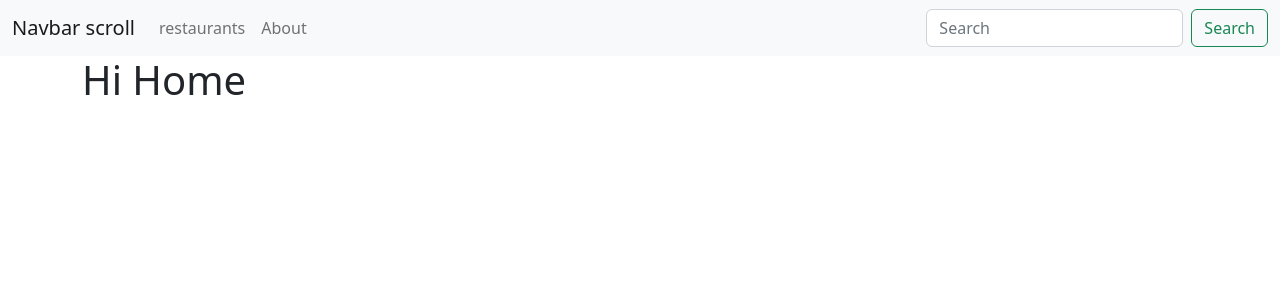
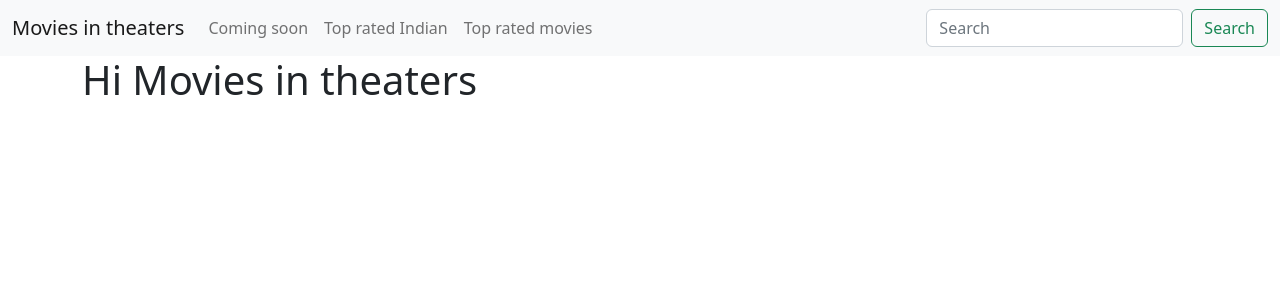
Before and after one commit to tcp1990/G6S10-ReactJS-GradedProject3, a React (Create React App) app in the folder client/: page / in a window 1280 px wide. Shown: the top 300 px of the page. Built offline with nearby package versions, Linux system fonts and the light colour scheme.

Commit message:
[Add/update files]

```diff
--- a/client/src/App.tsx
+++ b/client/src/App.tsx
@@ -11,10 +11,11 @@ function App() {
 
         <Container>
           <Routes>
-            <Route path="/about" element={<h1>Hi About</h1>} />
             <Route path="/restaurants/:id" element={<h1>Hi restaurant details</h1>} />
-            <Route path="/restaurants" element={<h1>Hi restaurants List</h1>} />
-            <Route path="/" element={<h1>Hi Home</h1>} />
+            <Route path="/TopRatedIndian" element={<h1>Hi Top rated Indian</h1>} />
+            <Route path="/TopRatedMovies" element={<h1>Hi Top rated movies</h1>} />
+            <Route path="/ComingSoon" element={<h1>Hi ComingSoon</h1>} />
+            <Route path="/" element={<h1>Hi Movies in theaters</h1>} />
           </Routes>
         </Container>
       </BrowserRouter>
--- a/client/src/components/NavigationMenu.tsx
+++ b/client/src/components/NavigationMenu.tsx
@@ -9,7 +9,7 @@ const NavigationMenu = () => {
     return (
         <Navbar bg="light" expand="lg">
             <Container fluid>
-                <Navbar.Brand to="/" as={NavLink}>Navbar scroll</Navbar.Brand>
+                <Navbar.Brand to="/" as={NavLink}>Movies in theaters</Navbar.Brand>
                 <Navbar.Toggle aria-controls="navbarScroll" />
                 <Navbar.Collapse id="navbarScroll">
                     <Nav
@@ -17,8 +17,9 @@ const NavigationMenu = () => {
                         style={{ maxHeight: '100px' }}
                         navbarScroll
                     >
-                        <Nav.Link to="/restaurants" as={NavLink}>restaurants</Nav.Link>
-                        <Nav.Link to="/about" as={NavLink}>About</Nav.Link>
+                        <Nav.Link to="/ComingSoon" as={NavLink}>Coming soon</Nav.Link>
+                        <Nav.Link to="/TopRatedIndian" as={NavLink}>Top rated Indian</Nav.Link>
+                        <Nav.Link to="/TopRatedMovies" as={NavLink}>Top rated movies</Nav.Link>
                     </Nav>
                     <Form className="d-flex">
                         <Form.Control
```
